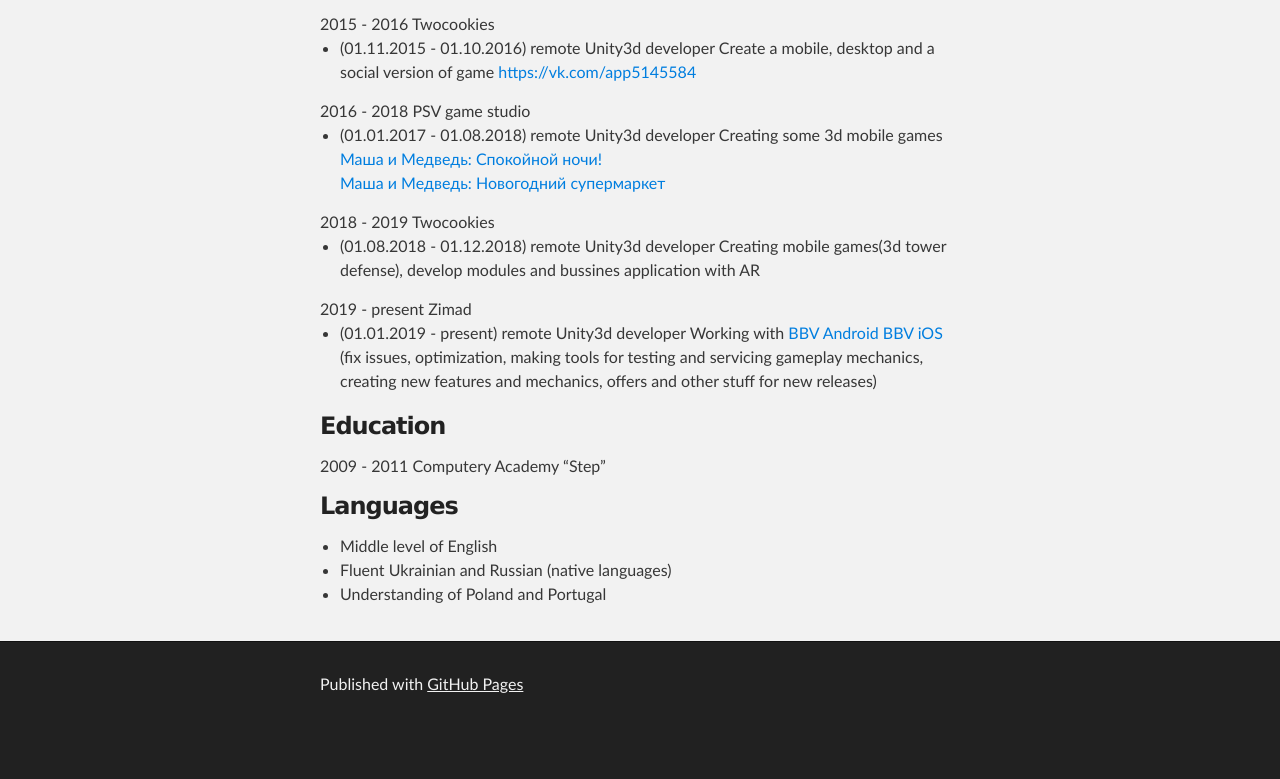
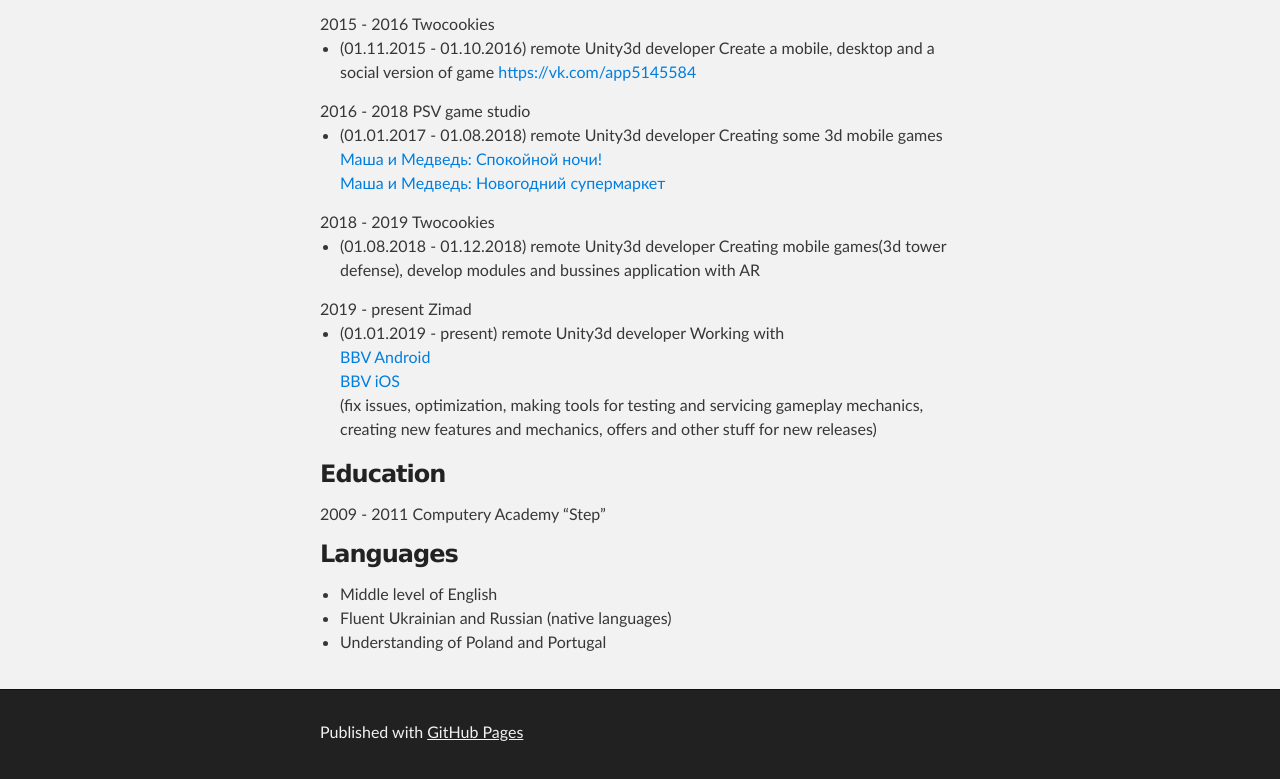
Before and after one commit to tsyutsyuradima/tsyutsyuradima.github.io, a plain HTML site: page index.html in a window 1280 px wide. Shown: the part 1374-2153 px from the top of the page. Before the commit the page ends 2105 px from the top, so only its background shows below. Drawn offline with Linux system fonts and the light colour scheme.

Commit message:
Update index.html

```diff
--- a/index.html
+++ b/index.html
@@ -113,9 +113,9 @@
         2019 - present <i>Zimad</i>
         <ul>
               <li>(01.01.2019 - present) remote Unity3d developer
-                 Working with
-                 <a href="https://play.google.com/store/apps/details?id=com.zimad.bbv&hl=ru"> BBV Android</a>
-                 <a href="https://apps.apple.com/ru/app/bubble-birds-v-shooter/id1140392576"> BBV iOS</a>
+                 Working with <br/>
+                 <a href="https://play.google.com/store/apps/details?id=com.zimad.bbv&hl=ru"> BBV Android</a><br/>
+                 <a href="https://apps.apple.com/ru/app/bubble-birds-v-shooter/id1140392576"> BBV iOS</a><br/>
                  (fix issues, optimization, making tools for testing and servicing gameplay mechanics, creating new features and mechanics, offers and other stuff for new releases)
               </li>
         </ul>
```
